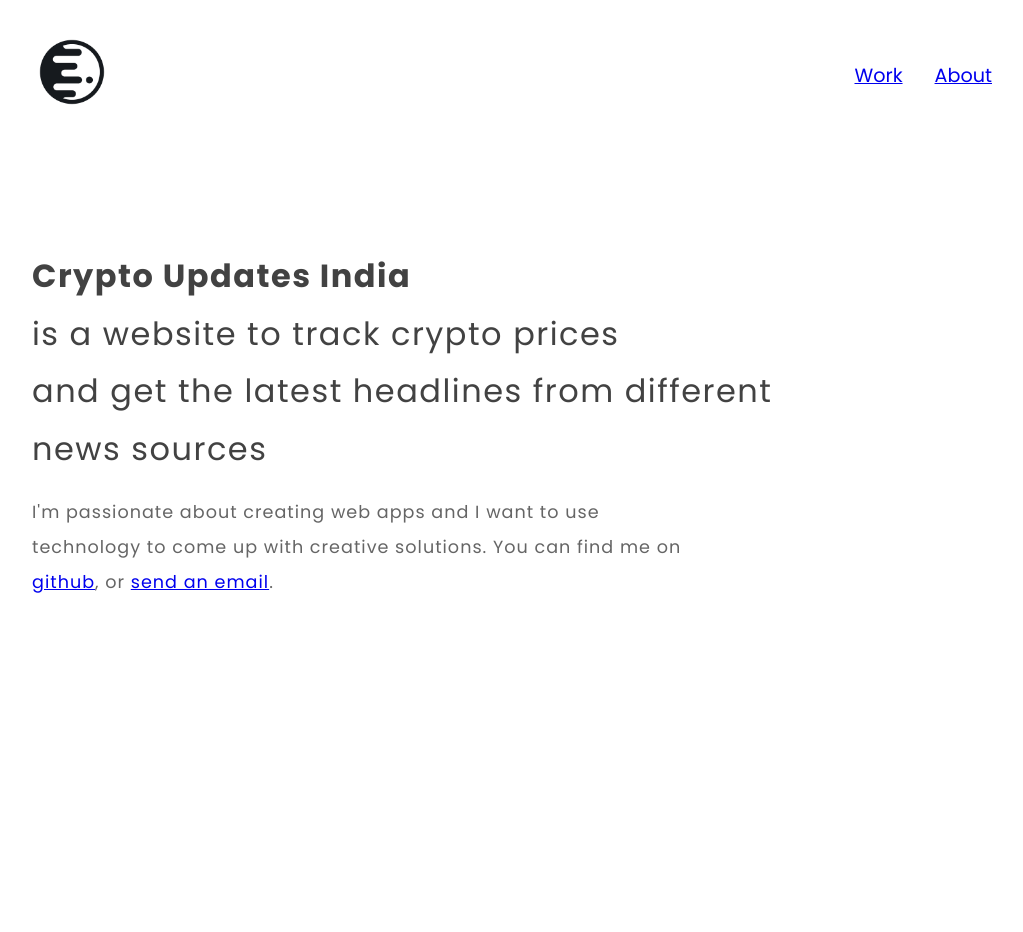
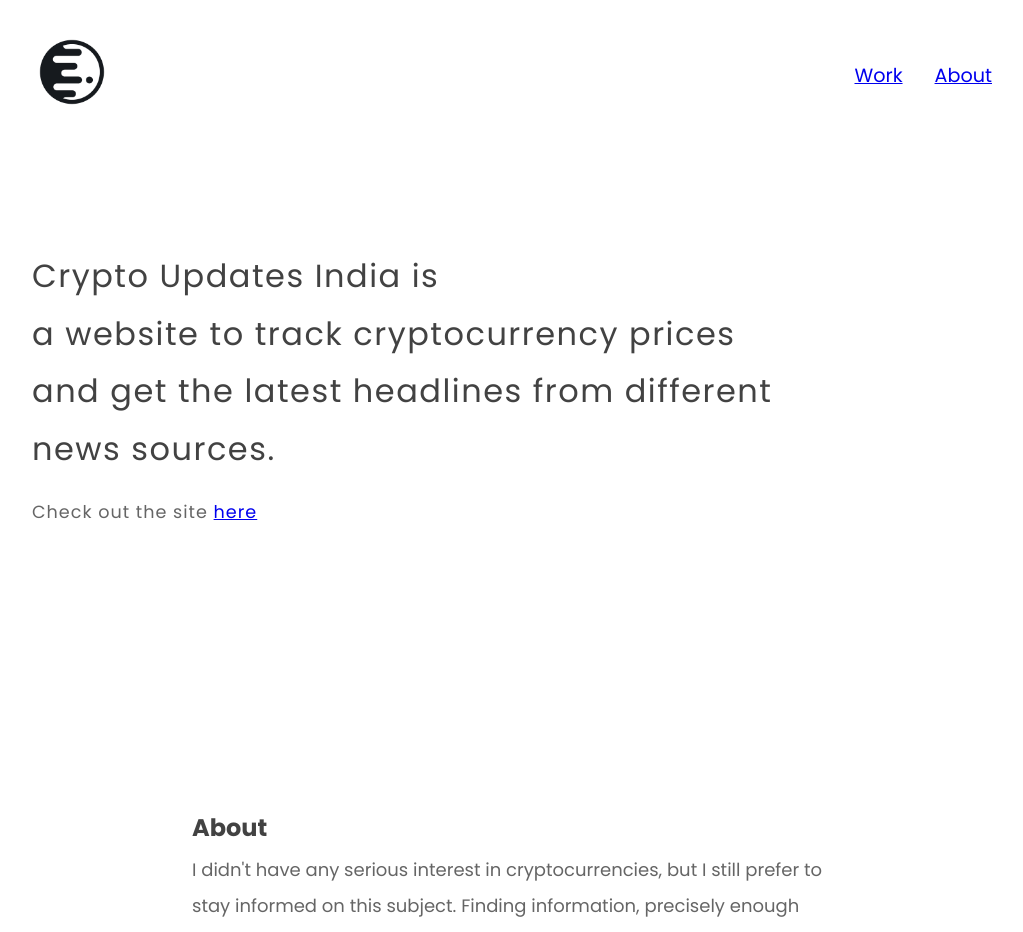
Before and after one commit to manish-mehra/my-portfolio, a React (Create React App) app: page /crypto-updates-india in a window 1280 px wide. Shown: the top 932 px of the page, without its empty margins (128-1151 px from the left). Before the commit the page ends 804 px from the top, so only its background shows below. Built offline with nearby package versions, Linux system fonts and the light colour scheme.

Commit message:
crypto updates page add content

```diff
--- a/src/index.css
+++ b/src/index.css
@@ -82,6 +82,10 @@ code {
   transition: 0.3s;
   border-radius: 5px;
 }
+.projects--item:hover{
+  transform: scale(1.01);
+  opacity: 0.8;
+}
 .projects--imageWrapperLink{
 
 
@@ -91,10 +95,7 @@ code {
   transition: transform .4s;
 
 }
-.projects--imageWrapperLink img:hover{
-  transform: scale(1.1);
-  opacity: 0.8;
-}
+
 
 
 
@@ -111,3 +112,26 @@ code {
   font-size: 1em;
   color: #00000067;
 }
+
+
+/*
+Editor style
+*/
+.editor--container{
+  margin-bottom: 4em;
+}
+.editor--para.h1{
+  font-size: 24px;
+  font-weight: 700;
+  color: #000000bd;
+}
+.editor--para{
+  font-size: 18px;
+  line-height: 2em;
+  padding: 0 10rem;
+  color: #0000009a;
+}
+.editor--image{
+  width: 100%;
+  margin: 2em 0;
+}
--- a/src/pages/CryptoUpdates.jsx
+++ b/src/pages/CryptoUpdates.jsx
@@ -4,22 +4,60 @@ export default function CryptoUpdates() {
   return (
     <div>
         <Header/>
+        <>
         <div className='hero'>
-        <div className="hero--heading">
-            <p className='hero--title'>
-                <b>Crypto Updates India</b> <br/>
-                is a website to track crypto prices <br/>
-                and get the latest headlines from different <br/>
-                news sources
+            <div className="hero--heading">
+                <p className='hero--title'>
+                    Crypto Updates India is<br/>
+                    a website to track cryptocurrency prices <br/>
+                    and get the latest headlines from different<br/>
+                    news sources.
+                </p>
+
+                <p className='hero--subtitle'>
+                Check out the site <a href="https://crypto-updates-india.netlify.app/" target="_blank">here</a>
+                </p>
+            </div>
+        </div>
+        </>
+
+        <div className="editor--container">
+            <p className="editor--para h1">About</p>
+
+            <p className="editor--para">I didn't have any serious interest in cryptocurrencies, but I still prefer to stay informed on this subject. Finding information, precisely enough information, is getting tedious these days. You visit a website and then proceed to visit ten more sites. This compulsion to cram your head with more information is humans' natural tendency. Moreover, every site you visit, either they are filled with loads of ads or trying to sell you some uncanny scheme. Initially, I planned to make a cryptocurrency price tracker using React. And it would use some freely available price tracking API. </p>
+
+            <div>
+                <img src="https://user-images.githubusercontent.com/31545725/157828358-380ceeb4-8b62-4654-8ec1-a20448617ddf.png" alt="" className="editor--image"/>
+            </div>
+
+            <p className="editor--para">
+            But then, I found myself scrolling through different news sites to read the headlines. As the reading from only one news source is not a reliable way of staying informed these days, this makes this whole thing very time-consuming. So, I decided to attach some sort of curated list of headlines from different news sites. Instead of consuming a news API, I decided to build my API using node js and deployed it to Heroku.
             </p>
 
-            <p className='hero--subtitle'>
-            I'm passionate about creating web apps and I want to use  <br/>
-            technology to come up with creative solutions. You can find me on<br/>
-             <a href="https://github.com/manish-mehra" target="_blank">github</a>, or <a href = "mailto: itsmanishmehra@gmail.com">send an email</a>.
+            <div>
+                <img src="https://user-images.githubusercontent.com/31545725/157827521-1cc11bed-cd0f-49b9-b116-43df364c91fc.png" alt="" className="editor--image"/>
+            </div>
+
+            <p className="editor--para">
+            So what it does is that it scrapes the web page and for that I used cheerio. Cheerio simply parses markup and provides an API for manipulating the resulting data structure. It doesn't load any CSS or script or load anything from external resources. In simpler terms, it only fetched the HTML file. For every news site, I set up a route that forwards requests to controller functions. Because every news site has a different structure, you have to write different query functions for independent pages.
+            </p>
+
+            <div>
+                <img src="https://user-images.githubusercontent.com/31545725/157827552-306b0ff4-d58f-4879-a42f-72028740f233.png" alt="" className="editor--image"/>
+            </div>
+
+            <p className="editor--para">
+            One challenge I faced in this project is design. I'm not good at design, so I struggled to come up with a user-friendly interface. I took my inspiration from different sources and tried to make it as minimal as possible.
+            </p>
+
+            <p className="editor--para">
+            I think this web app can be improved in many ways. One way, to reduce the load on a server if the user grows is by setting up a caching server. Instead of scraping webpages at every request, we can cache the fetched data for some time, let's say six hours, and this will significantly improve the performance by less exhausting the server. The other idea I had in my mind was if the user could log in and save the news article for later reading.
+            </p>
+
+            <p className="editor--para">
+            For me, this project wasn't complex to build from a technical perspective. But building it as a product for a user(in this case, me), was a challenge and a good learning opportunity. I had to take all those small details and feedback, to improve the app. And that was a good model of the real-world scenario and gave me confidence that I would be able to provide value to a real project.
             </p>
         </div>
-    </div>
 
     </div>
   )
```
